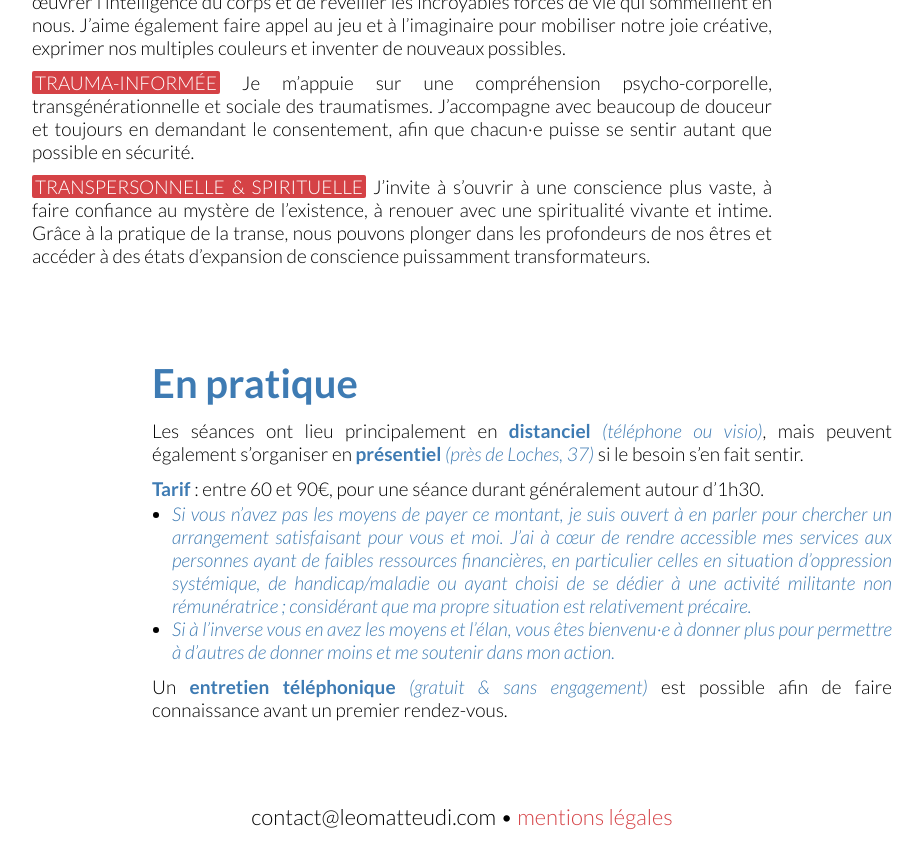
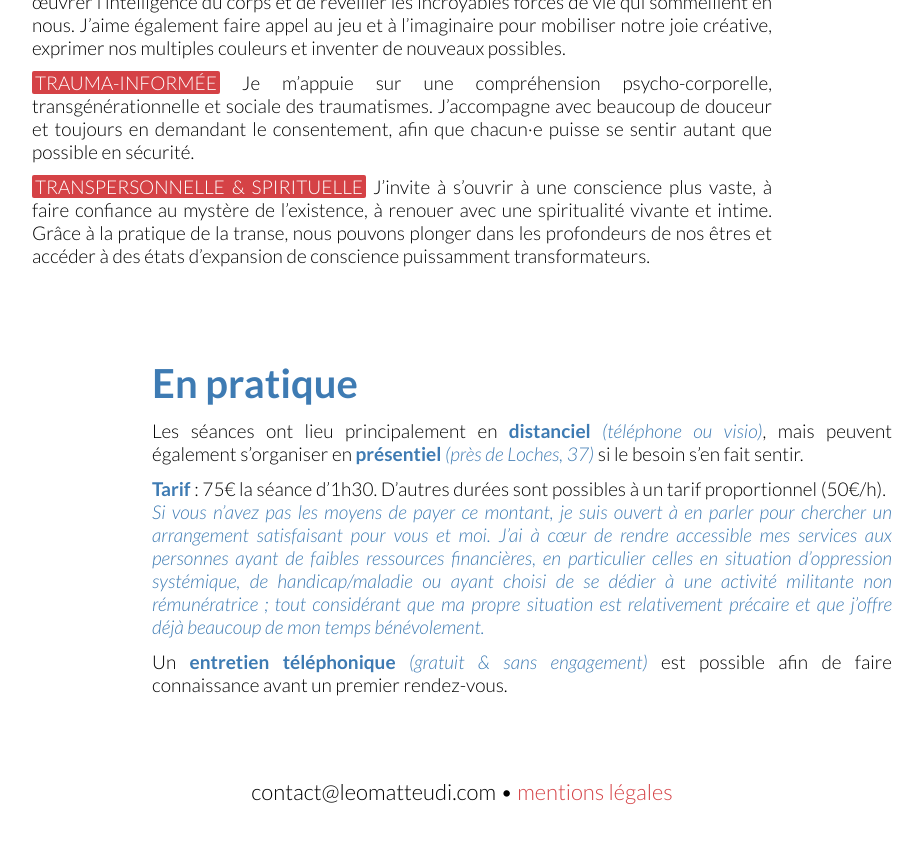
Before and after one commit to leomatteudi/leomatteudi, a Jekyll site: the page built from pages/1-accompagnements.html, in a window 1280 px wide and 900 px high, scrolled down 2149 px. Shown: the top 868 px of the window, without its empty margins (178-1101 px from the left). Built offline with Jekyll 4.4.1, drawn with Linux system fonts in a browser that asks for light colours.

Commit message:
Update 1-accompagnements.html

```diff
--- a/pages/1-accompagnements.html
+++ b/pages/1-accompagnements.html
@@ -44,11 +44,9 @@ title: Accompagnements individuels
 	<h2>En pratique</h2>
 	<p>Les séances ont lieu principalement en <strong>distanciel</strong> <em>(téléphone ou visio)</em>, mais peuvent également s’organiser en <strong>présentiel</strong> <em>(près de Loches, 37)</em> si le besoin s’en fait sentir.
 	</p>
-	<p><strong>Tarif</strong> : entre 60 et 90€, pour une séance durant généralement autour d’1h30.
-		<ul id="enpratique-tarifs">
-			<li><em>Si vous n’avez pas les moyens de payer ce montant, je suis ouvert à en parler pour chercher un arrangement satisfaisant pour vous et moi. J’ai à cœur de rendre accessible mes services aux personnes ayant de faibles ressources financières, en particulier celles en situation d’oppression systémique, de handicap/maladie ou ayant choisi de se dédier à une activité militante non rémunératrice ; considérant que ma propre situation est relativement précaire.</em></li>
-			<li><em>Si à l’inverse vous en avez les moyens et l’élan, vous êtes bienvenu·e à donner plus pour permettre à d’autres de donner moins et me soutenir dans mon action.</em></li>
-		</ul>
+	<p>
+		<strong>Tarif</strong> : 75€ la séance d’1h30. D’autres durées sont possibles à un tarif proportionnel (50€/h).<br>
+		<em>Si vous n’avez pas les moyens de payer ce montant, je suis ouvert à en parler pour chercher un arrangement satisfaisant pour vous et moi. J’ai à cœur de rendre accessible mes services aux personnes ayant de faibles ressources financières, en particulier celles en situation d’oppression systémique, de handicap/maladie ou ayant choisi de se dédier à une activité militante non rémunératrice ; tout considérant que ma propre situation est relativement précaire et que j’offre déjà beaucoup de mon temps bénévolement.</em>
 	</p>
 	<p>Un <strong>entretien téléphonique</strong> <em>(gratuit & sans engagement)</em> est possible afin de faire connaissance avant un premier rendez-vous.</p>
 </div>
```
